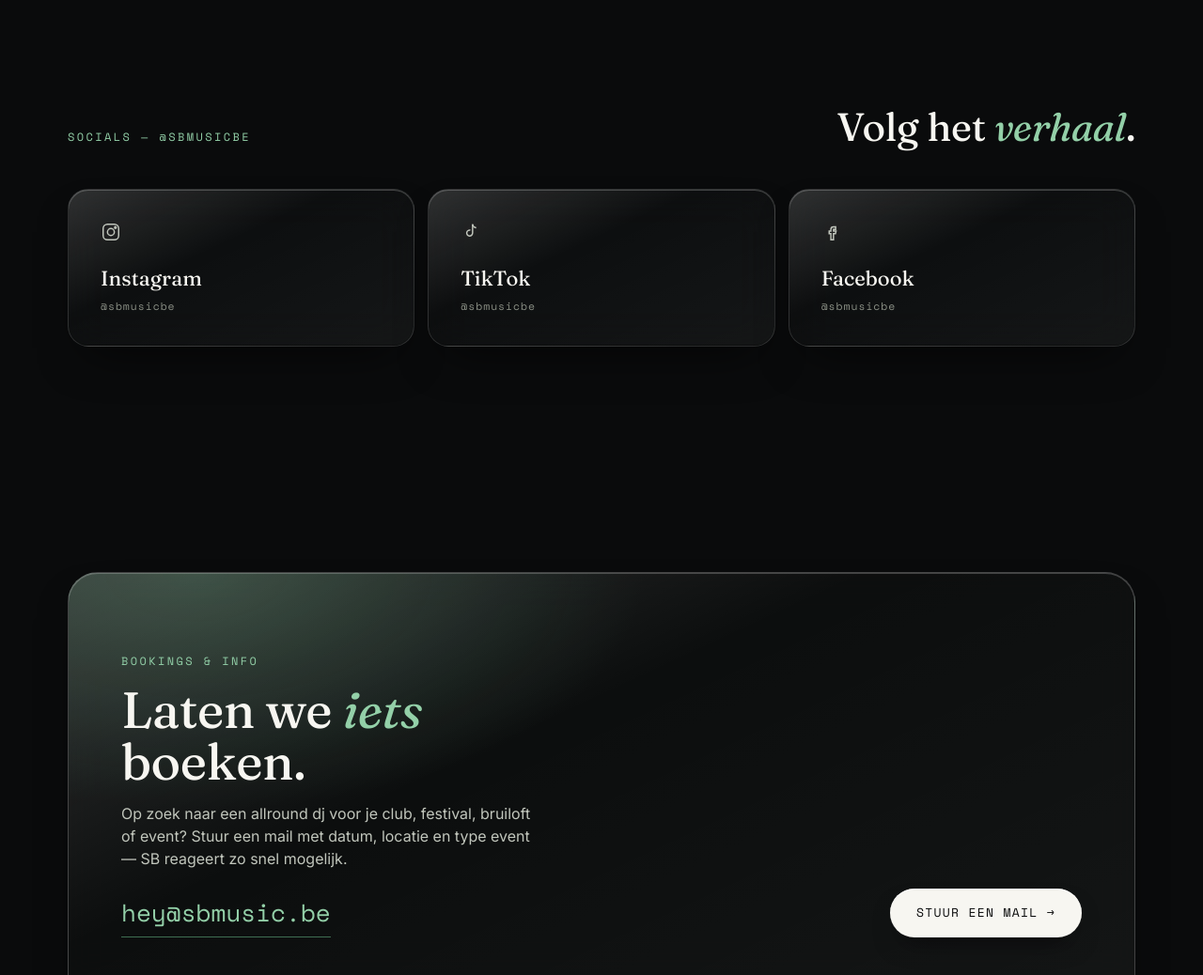
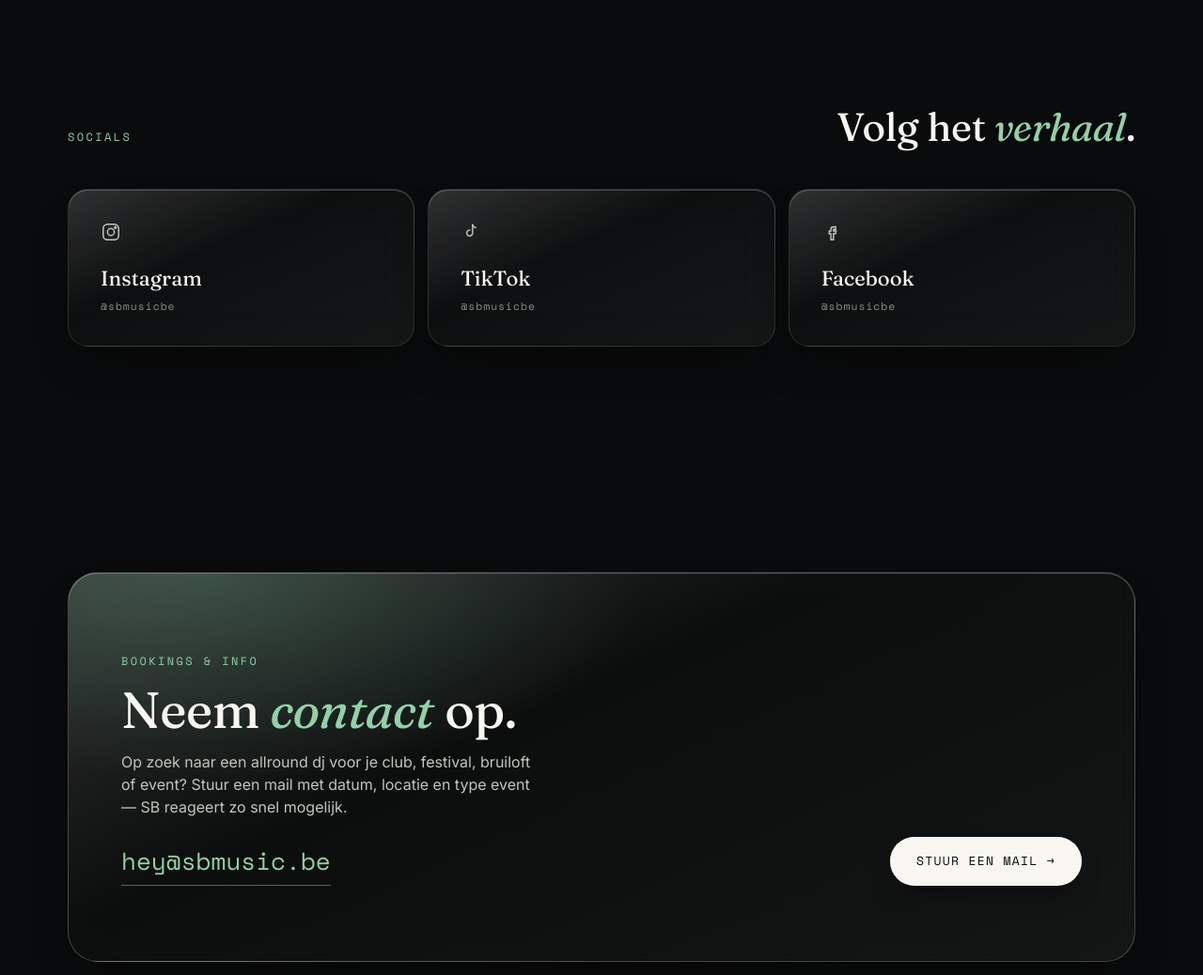
Before and after one commit to sbmusicbe/sbmusicbe.github.io, a plain HTML site: page index.html in a window 1280 px wide. Shown: the part 1540-2578 px from the top of the page at 94% size. Drawn offline with nearby package versions, Linux system fonts and the light colour scheme.

Commit message:
Update index.html

```diff
--- a/index.html
+++ b/index.html
@@ -615,7 +615,7 @@
       <div class="hero-grid">
         <div class="hero-copy">
           <span class="eyebrow reveal">SB — Allround dj · België</span>
-          <h1 class="hero-title reveal">Elke set, <em>op maat</em> van de vloer.</h1>
+          <h1 class="hero-title reveal">Elke set, <em>op maat</em> van het publiek.</h1>
           <p class="hero-sub reveal">SB is een allround dj die zich niet vastpint op één genre. Van clubnight tot bruiloft, van warm-up tot peak time — hij voelt het publiek aan en bouwt de set daarrond op.</p>
           <div class="hero-actions reveal">
             <a href="#booking" class="btn">Boek SB →</a>
@@ -683,7 +683,7 @@
   <section id="socials">
     <div class="wrap">
       <div class="section-head">
-        <span class="eyebrow">Socials — @sbmusicbe</span>
+        <span class="eyebrow">Socials</span>
         <h2>Volg het <em>verhaal</em>.</h2>
       </div>
       <div class="bento">
@@ -718,7 +718,7 @@
         <div class="booking-inner">
           <div>
             <span class="eyebrow">Bookings &amp; info</span>
-            <h2 style="margin-top:14px;">Laten we <em>iets</em> boeken.</h2>
+            <h2 style="margin-top:14px;">Neem <em>contact</em> op.</h2>
             <p>Op zoek naar een allround dj voor je club, festival, bruiloft of event? Stuur een mail met datum, locatie en type event — SB reageert zo snel mogelijk.</p>
             <a class="mail-link" href="mailto:hey@sbmusic.be?subject=Booking%20aanvraag%20SB">hey@sbmusic.be</a>
           </div>
```
